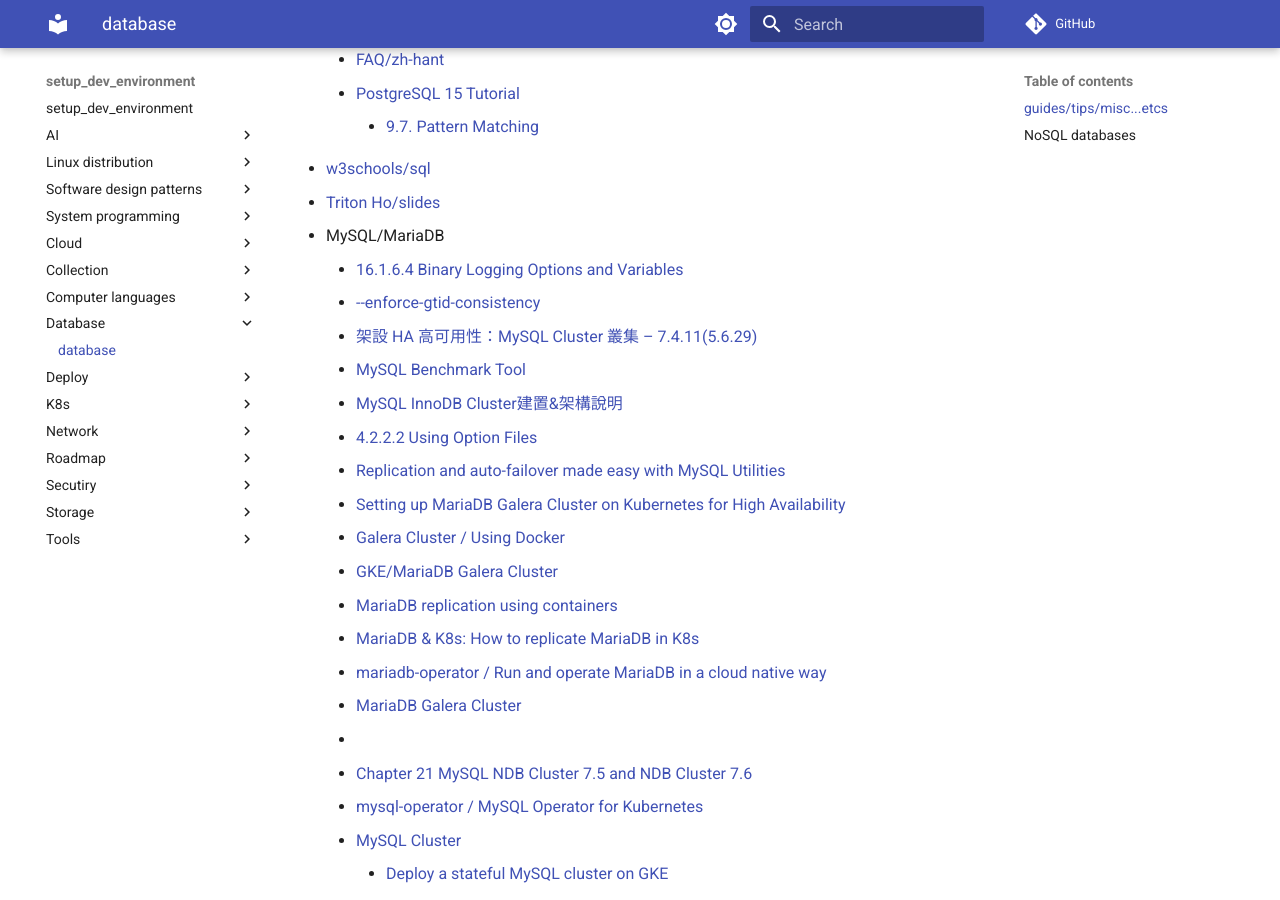
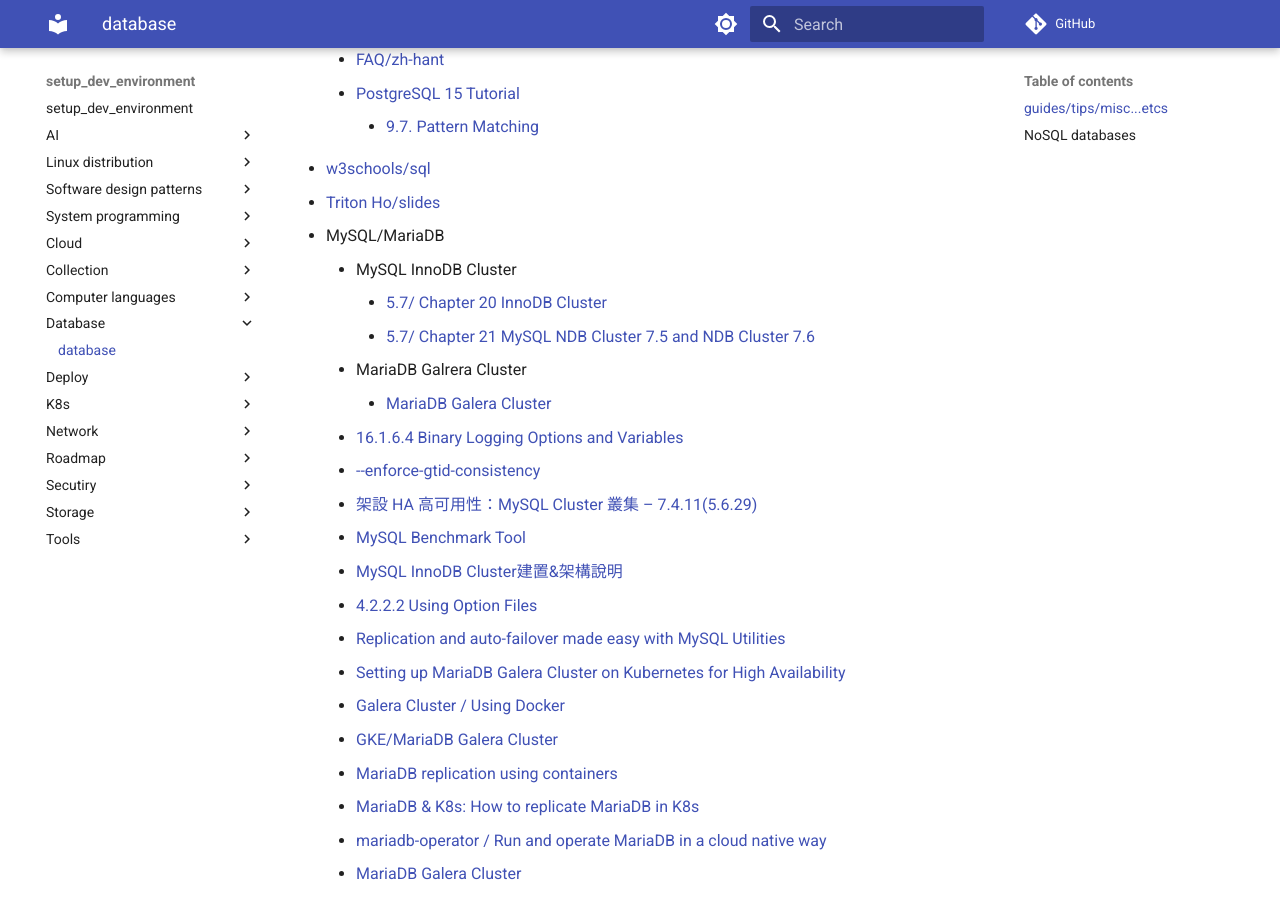
Before and after one commit to hong539/setup_dev_environment, an MkDocs documentation site: the page built from docs/database/database.md, in a window 1280 px wide and 900 px high, scrolled down 1636 px. Built offline with MkDocs 1.6.1 and Material for MkDocs 9.7.7, drawn with Linux system fonts in a browser that asks for light colours; comment, search, counter and statistics services are not loaded; some of the changed text lies outside the part shown.

Commit message:
Update docs

```diff
--- a/docs/database/database.md
+++ b/docs/database/database.md
@@ -50,6 +50,11 @@
 * [w3schools/sql](https://www.w3schools.com/sql/)
 * [Triton Ho/slides](https://github.com/TritonHo/slides/tree/master)
 * MySQL/MariaDB
+    * MySQL InnoDB Cluster
+        * [5.7/ Chapter 20 InnoDB Cluster](https://dev.mysql.com/doc/refman/5.7/en/mysql-innodb-cluster-introduction.html)
+        * [5.7/ Chapter 21 MySQL NDB Cluster 7.5 and NDB Cluster 7.6](https://dev.mysql.com/doc/refman/5.7/en/mysql-cluster.html)
+    * MariaDB Galrera Cluster
+        * [MariaDB Galera Cluster](https://mariadb.com/kb/en/galera-cluster/)
     * [16.1.6.4 Binary Logging Options and Variables](https://dev.mysql.com/doc/refman/5.7/en/replication-options-binary-log.html)
     * [--enforce-gtid-consistency](https://dev.mysql.com/doc/mysql-replication-excerpt/5.7/en/replication-options-gtids.html)
     * [架設 HA 高可用性：MySQL Cluster 叢集 – 7.4.11(5.6.29)](https://shazi.info/%E6%9E%B6%E8%A8%AD-ha-%E9%AB%98%E5%8F%AF%E7%94%A8%E6%80%A7%EF%BC%9Amysql-cluster-%E5%8F%A2%E9%9B%86-7-4-115-6-29/)
```
Also changed, not shown: other parts of docs/database/database.md (+3 -0 lines).
